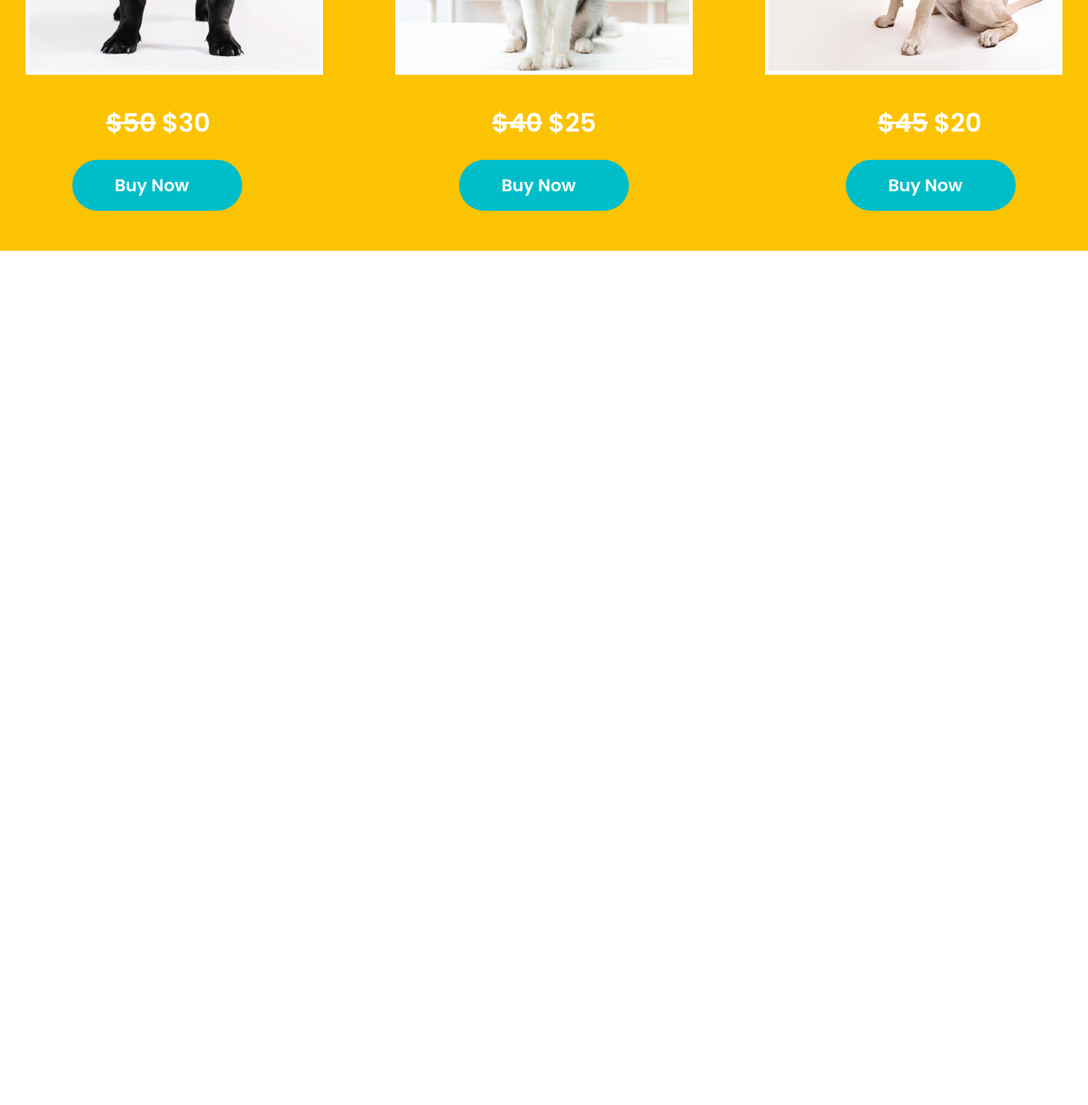
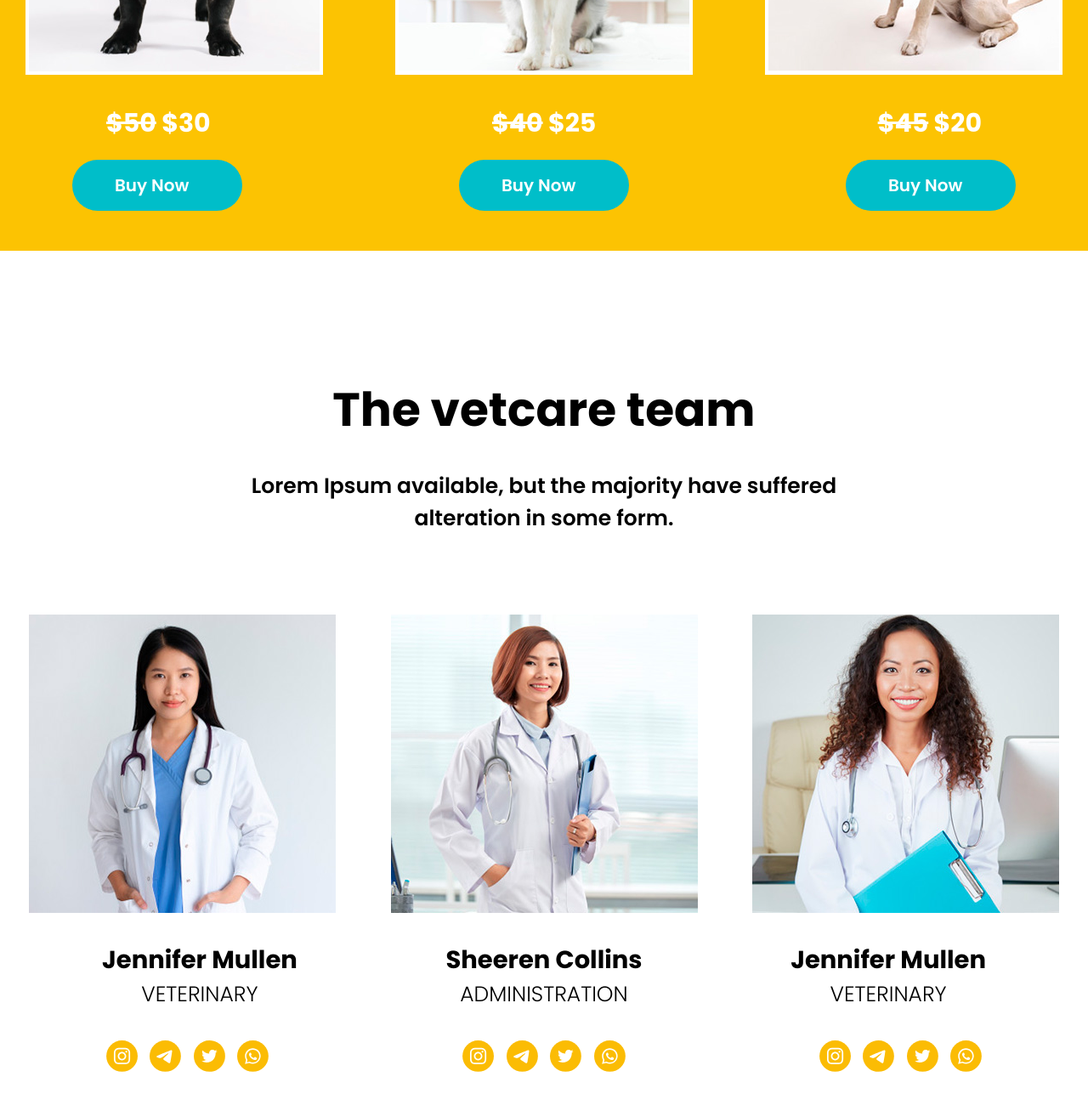
Before and after one commit to murad-hossain1/vetecare, a plain HTML site: page index.html in a window 1280 px wide. Shown: the part 4136-5436 px from the top of the page at 85% size. Before the commit the page ends 4431 px from the top, so only its background shows below. Drawn offline with Linux system fonts and the light colour scheme.

Commit message:
section-6 completed

```diff
--- a/index.css
+++ b/index.css
@@ -1,4 +1,4 @@
-@import url('https://fonts.googleapis.com/css2?family=Black+Ops+One&family=Poppins:wght@300;600&family=Rubik&display=swap');
+@import url('https://fonts.googleapis.com/css2?family=Black+Ops+One&family=Poppins:wght@300;600;700&family=Rubik&display=swap');
 
 * {
     margin: 0;
@@ -447,3 +447,73 @@ ul li {
 }
 
 /* section-5 completed */
+.section-6 {
+    width: 100%;
+}
+
+.s6-container {
+    width: 1220px;
+    height: 900px;
+    margin: 0 auto;
+}
+
+.s6-title {
+    text-align: center;
+    margin-top: 145px;
+}
+
+.s6-title h2 {
+    font-size: 55px;
+    padding-bottom: 30px;
+}
+
+.s6-title p {
+    font-size: 25px;
+    padding: 0 210px;
+    font-weight: 600;
+}
+
+.s6-img-section {
+    margin-top: 90px;
+    display: flex;
+    justify-content: space-between;
+}
+
+.s6-img-section img {
+    border: 4px solid #fff;
+}
+
+.s6-subtitle-all {
+    display: flex;
+    justify-content: space-between;
+    padding: 30px 90px;
+    text-align: center;
+}
+
+.s6-subtitle-all .s6-subtitle h2 {
+    font-size: 29px;
+}
+
+.s6-subtitle-all .s6-subtitle p {
+    text-transform: uppercase;
+    font-size: 25px;
+    font-weight: 500;
+}
+
+.s6-all-icon {
+    display: flex;
+    justify-content: space-between;
+    padding: 0 90px;
+    margin-bottom: 140px;
+}
+
+.s6-all-icon .s6-icon img {
+    width: 37px;
+    height: 37px;
+}
+
+.s6-all-icon .s6-icon a {
+    padding: 5px;
+}
+
+/* section-6 completed */
--- a/index.html
+++ b/index.html
@@ -157,6 +157,59 @@
         </div>
     </div>
     <!-- section-5 completed -->
+    <div class="section-6">
+        <div class="s6-container">
+            <div class="s6-title">
+                <h2>The vetcare team</h2>
+                <p> Lorem Ipsum available, but the majority have
+                    suffered alteration in some form.</p>
+            </div>
+
+
+            <div class="s6-img-section">
+                <img src="./images/layer1.jpg" alt="girl">
+                <img src="./images/layer2.jpg" alt="girl">
+                <img src="./images/layer3.jpg" alt="girl">
+            </div>
+            <div class="s6-subtitle-all">
+                <div class="s6-subtitle">
+                    <h2>Jennifer Mullen</h2>
+                    <p>VETERINARY</p>
+                </div>
+                <div class="s6-subtitle">
+                    <h2>Sheeren Collins</h2>
+                    <p>Administration</p>
+                </div>
+                <div class="s6-subtitle">
+                    <h2>Jennifer Mullen</h2>
+                    <p>VETERINARY</p>
+                </div>
+            </div>
+            <div class="s6-all-icon">
+
+                <div class="s6-icon">
+                    <a href="#"><img src="./icon/instagram.svg" alt="instagram"></a>
+                    <a href="#"><img src="./icon/telegram.svg" alt="telegram"></a>
+                    <a href="#"><img src="./icon/twitter.svg" alt="instagram"></a>
+                    <a href="#"><img src="./icon/whatsapp.svg" alt="instagram"></a>
+                </div>
+                <div class="s6-icon">
+                    <a href="#"><img src="./icon/instagram.svg" alt="instagram"></a>
+                    <a href="#"><img src="./icon/telegram.svg" alt="telegram"></a>
+                    <a href="#"><img src="./icon/twitter.svg" alt="instagram"></a>
+                    <a href="#"><img src="./icon/whatsapp.svg" alt="instagram"></a>
+                </div>
+                <div class="s6-icon">
+                    <a href="#"><img src="./icon/instagram.svg" alt="instagram"></a>
+                    <a href="#"><img src="./icon/telegram.svg" alt="telegram"></a>
+                    <a href="#"><img src="./icon/twitter.svg" alt="instagram"></a>
+                    <a href="#"><img src="./icon/whatsapp.svg" alt="instagram"></a>
+                </div>
+            </div>
+        </div>
+        <!-- section-6 completed -->
+
+
 
 
 
```
